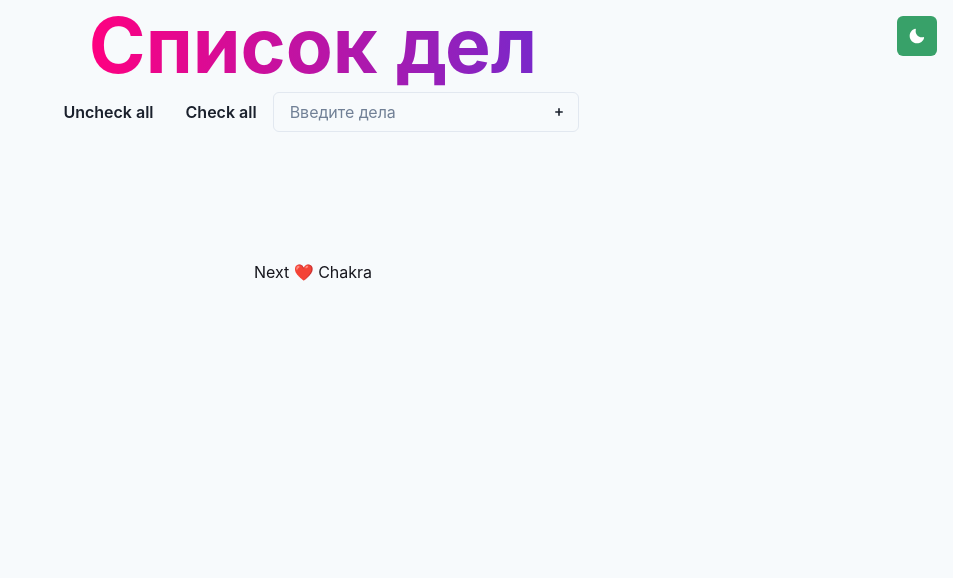
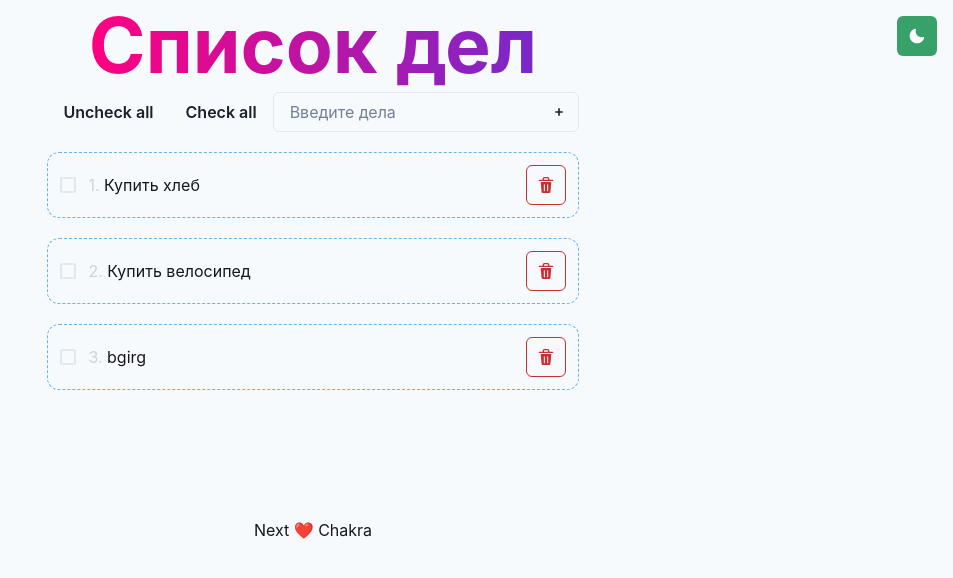
Before and after one commit to alex-grandson/lesson-react, a Next.js app: page / in a window 1280 px wide. Shown: the top 578 px of the page, without its empty margins (327-1280 px from the left). Built offline with nearby package versions, Linux system fonts and the light colour scheme; data requests are answered from the project's data file.

Commit message:
feat: add mock backend

```diff
--- a/package.json
+++ b/package.json
@@ -1,6 +1,7 @@
 {
   "private": true,
   "scripts": {
+    "fake": "json-server --port 5000 --watch src/mocks/db.json",
     "dev": "next",
     "build": "next build",
     "start": "next start"
@@ -21,6 +22,7 @@
     "@types/node": "^18.0.0",
     "@types/react": "^18.0.0",
     "@types/react-dom": "^18.0.0",
+    "json-server": "^0.17.1",
     "typescript": "^4.7.2"
   }
 }
--- a/src/api/todoApi.ts
+++ b/src/api/todoApi.ts
@@ -1,7 +1,8 @@
 import axios from "axios";
+import { Todo } from "../types/Todo";
 
 export const api = axios.create({
-    baseURL: 'https://jsonplaceholder.typicode.com',
+    baseURL: 'http://localhost:5000',
     timeout: 1000,
     headers: {'X-Custom-Header': 'foobar'}
   });
@@ -10,4 +11,12 @@ export class TodoApi {
     static getTodos = () => {
         return api.get('/todos')
     }
+
+    static addTodo = (todo: Todo) => {
+        return api.post('/todos', todo)
+    }
+
+    static deleteTodo = (id: number) => {
+        return api.delete(`/todos/${id}`)
+    }
 }
--- a/src/components/TodoList.tsx
+++ b/src/components/TodoList.tsx
@@ -1,83 +1,85 @@
-import { SmallAddIcon } from "@chakra-ui/icons"
-import { Box, Button, ButtonGroup, Flex, FormControl, Input, InputGroup, InputRightElement } from "@chakra-ui/react"
-import { useEffect, useState } from "react"
-import { TodoApi } from "../api/todoApi"
-import { Todo } from "../types/Todo"
-import TodoItem from "./TodoItem"
+import { SmallAddIcon } from '@chakra-ui/icons'
+import {
+  Box,
+  Button,
+  ButtonGroup,
+  Flex,
+  FormControl,
+  Input,
+  InputGroup,
+  InputRightElement,
+} from '@chakra-ui/react'
+import { useEffect, useState } from 'react'
+import { TodoApi } from '../api/todoApi'
+import { Todo } from '../types/Todo'
+import TodoItem from './TodoItem'
 
 const TodoList = () => {
-    const [ todos, setTodos ] = useState([] as Todo[])
-    const [ newTodo, setNewTodo ] = useState("")
+  const [todos, setTodos] = useState([] as Todo[])
+  const [newTodo, setNewTodo] = useState('')
 
   const loadData = () => {
     TodoApi.getTodos()
       .then((response) => {
         console.log(response.data)
-                setTodos(response.data.map((item) => ({
+        setTodos(
+          response.data.map((item) => ({
             ...item,
-                    isDeleted: false
-                })))
+            isDeleted: false,
+          }))
+        )
       })
       .catch((err) => {
-                console.log(err);
+        console.log(err)
       })
   }
 
   const deleteItem = (i: number) => {
-        console.debug('deleting ', i);
-
-        setTodos(todos.map((item, idx) => ({
+    console.debug('deleting ', i)
+    setTodos(
+      todos.map((item, idx) => ({
         ...item,
-            isDeleted: idx == i ? true : item.isDeleted
-        })))
+        isDeleted: idx == i ? true : item.isDeleted,
+      }))
+    )
+    TodoApi.deleteTodo(i + 1)
   }
 
-    const addItem = (value: string) => {
-        console.debug("adding item", value);
-        setTodos([
-            ...todos,
-            {
-                userId: 1,
-                title: value,
-                completed: false,
-                isDeleted: false,
-
-            }
-        ])
+  const addItem = (todo: Todo) => {
+    console.debug('adding item', todo.title)
+    setTodos([...todos, todo])
   }
 
   const changeAll = (newState: boolean) => {
-        console.log(todos);
+    console.log(todos)
 
-        setTodos(todos.map((item) => ({
+    setTodos(
+      todos.map((item) => ({
         ...item,
-            completed: newState
-        })))
+        completed: newState,
+      }))
+    )
   }
 
-    // useEffect(() => {
-    //     if (todos.length == 0) {
-    //         loadData()
-    //     }
-    // }, [])
+  useEffect(() => {
+    if (todos.length == 0) {
+      loadData()
+    }
+  }, [])
 
   useEffect(() => {}, [todos])
 
   return (
     <Flex flexDirection={'column'} gap={5}>
       <Flex>
-                <ButtonGroup isAttached variant={"ghost"}>
-                    <Button onClick={() => changeAll(false)}>
-                        Uncheck all
-                    </Button>
-                    <Button onClick={() => changeAll(true)}>
-                        Check all
-                    </Button>
+        <ButtonGroup isAttached variant={'ghost'}>
+          <Button onClick={() => changeAll(false)}>Uncheck all</Button>
+          <Button onClick={() => changeAll(true)}>Check all</Button>
         </ButtonGroup>
         <FormControl>
           <InputGroup>
             <Input
-                            placeholder={"Введите дела"}
+              placeholder={'Введите дела'}
               value={newTodo}
               onChange={(event) => {
                 setNewTodo(event.target.value)
@@ -85,27 +87,36 @@ const TodoList = () => {
             />
             <InputRightElement>
               <Button
-                                variant={"ghost"}
+                variant={'ghost'}
                 onClick={() => {
-                                    addItem(newTodo)
-                                    setNewTodo("")
+                  const newTodoItem: Todo = {
+                    userId: 1,
+                    title: newTodo,
+                    completed: false,
+                    isDeleted: false,
+                  }
+                  TodoApi.addTodo(newTodoItem)
+                  addItem(newTodoItem)
+                  setNewTodo('')
                 }}
               >
                 <SmallAddIcon />
               </Button>
             </InputRightElement>
           </InputGroup>
-
         </FormControl>
-
       </Flex>
 
-            {
-                todos.map((item, idx) => {
-                    return <TodoItem todo={item} serial={idx + 1} key={idx}
-                    deleteItem={() => deleteItem(idx)} />
-                })
-            }
+      {todos.map((item, idx) => {
+        return (
+          <TodoItem
+            todo={item}
+            serial={idx + 1}
+            key={idx}
+            deleteItem={() => deleteItem(idx)}
+          />
+        )
+      })}
     </Flex>
   )
 }
--- /dev/null
+++ b/src/mocks/db.json
@@ -0,0 +1,23 @@
+{
+  "todos": [
+    {
+      "userId": 1,
+      "id": 1,
+      "title": "Купить хлеб",
+      "completed": false
+    },
+    {
+      "userId": 1,
+      "id": 2,
+      "title": "Купить велосипед",
+      "completed": false
+    },
+    {
+      "userId": 1,
+      "title": "bgirg",
+      "completed": false,
+      "isDeleted": false,
+      "id": 3
+    }
+  ]
+}
```
Also changed, not shown: src/pages/index.tsx (+3 -9 lines). Lines whose indentation alone changed are shown as unchanged.
